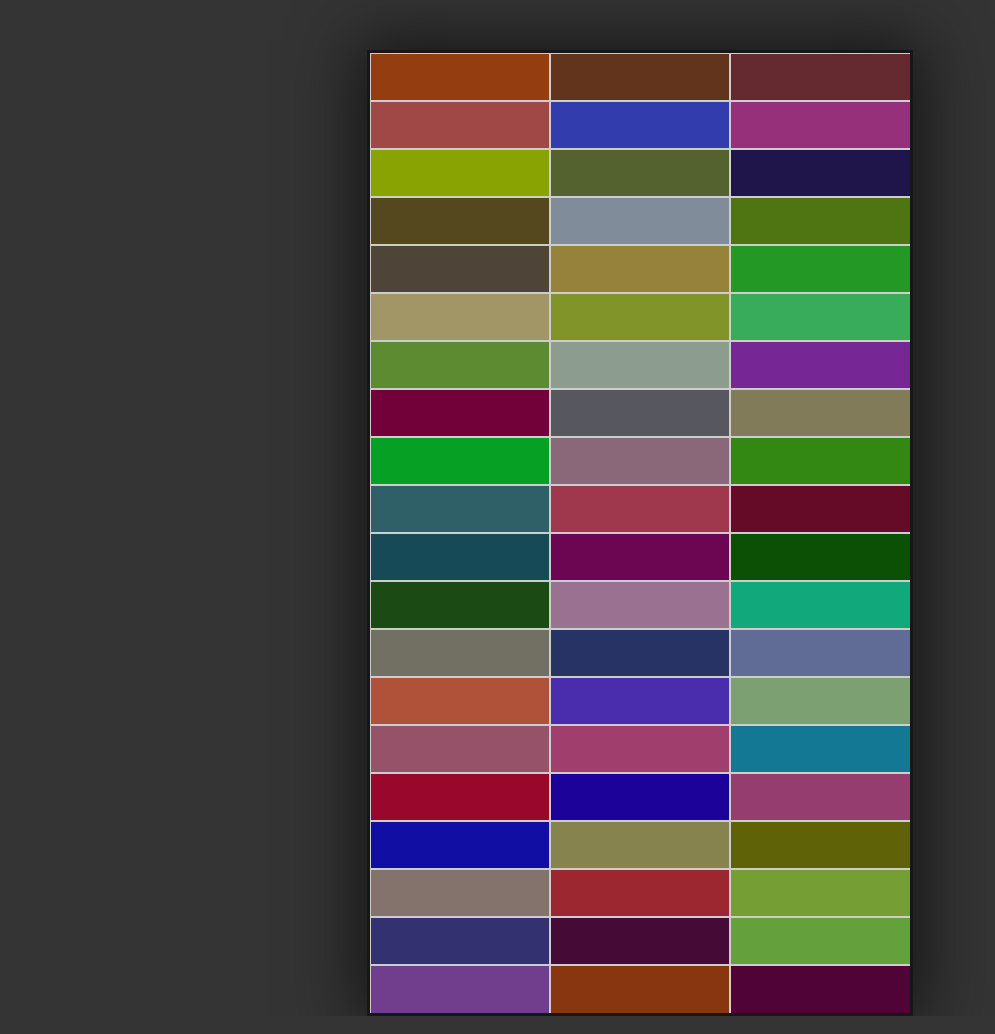
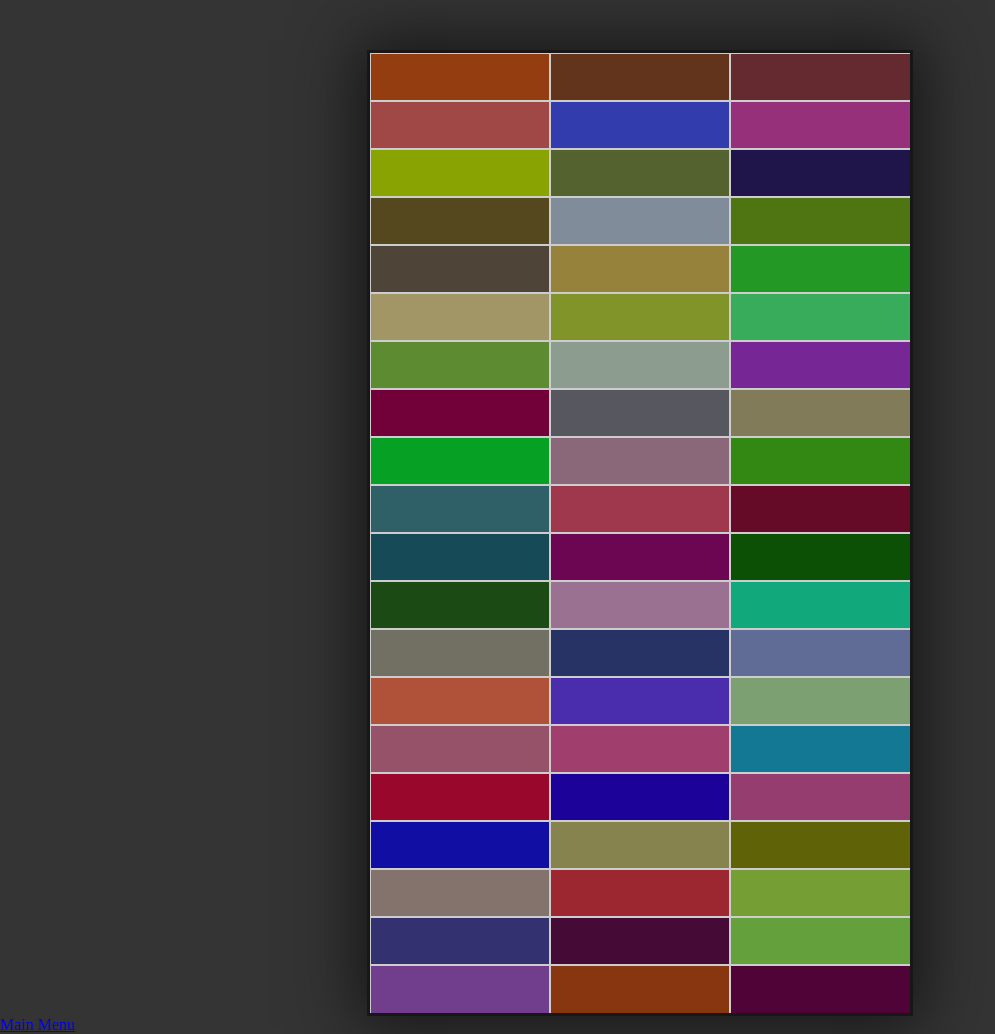
Before and after one commit to michalzagrodzki/Canvas-Exercise, a website: page app/canvas01.html in a window 1280 px wide. Shown: the whole page, without its empty margins (0-995 px from the left). Drawn offline with Linux system fonts and the light colour scheme.

Commit message:
Add link to main menu in canvas01

```diff
--- a/app/canvas01.html
+++ b/app/canvas01.html
@@ -12,6 +12,9 @@
 <body>
   <!-- canvas element -->
   <canvas id="myCanvas" width="540" height="960"></canvas>
+  <div>
+    <a href="index.html">Main Menu</a>
+  </div>
 </body>
 
 <!-- JS related to canvas -->
```
